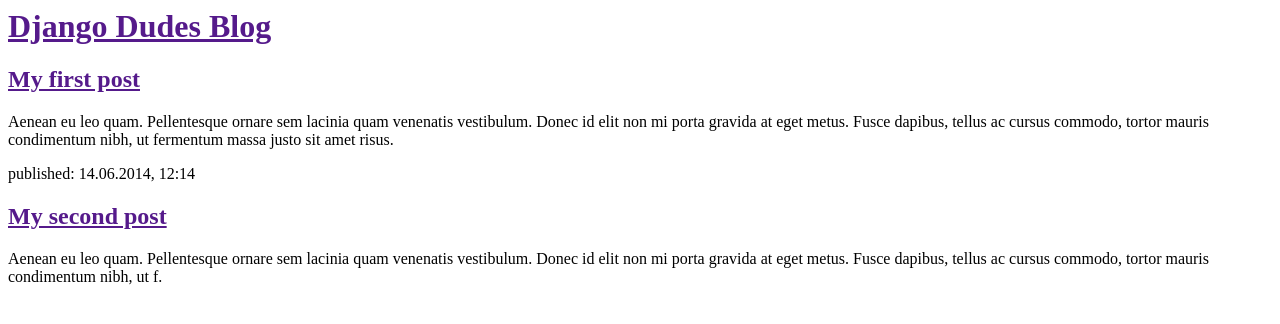
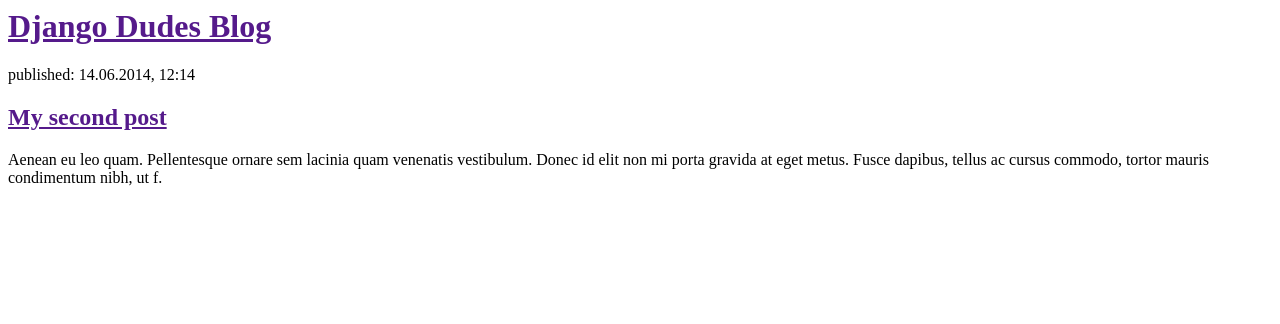
Before and after one commit to jumblies/my-first-blog, a Django app: page / in a window 1280 px wide. Shown: the top 324 px of the page. Run offline with Django 3.2, Linux system fonts and the light colour scheme; data that the repository does not hold is empty.

Commit message:
Changed HTML for Site.

```diff
--- a/blog/templates/blog/post_list.html
+++ b/blog/templates/blog/post_list.html
@@ -14,9 +14,7 @@
 		    <h1><a href=""> {{ post.title}}</a></h1>
 			<p>{{ post.text|linebreaksbr }}</p>
 		{% endfor %}
-            <h2><a href="">My first post</a></h2>
-            <p>Aenean eu leo quam. Pellentesque ornare sem lacinia quam venenatis vestibulum. Donec id elit non mi porta gravida at eget metus. Fusce dapibus, tellus ac cursus commodo, tortor mauris condimentum nibh, ut fermentum massa justo sit amet risus.</p>
-        </div>
+
 
         <div>
             <p>published: 14.06.2014, 12:14</p>
```
